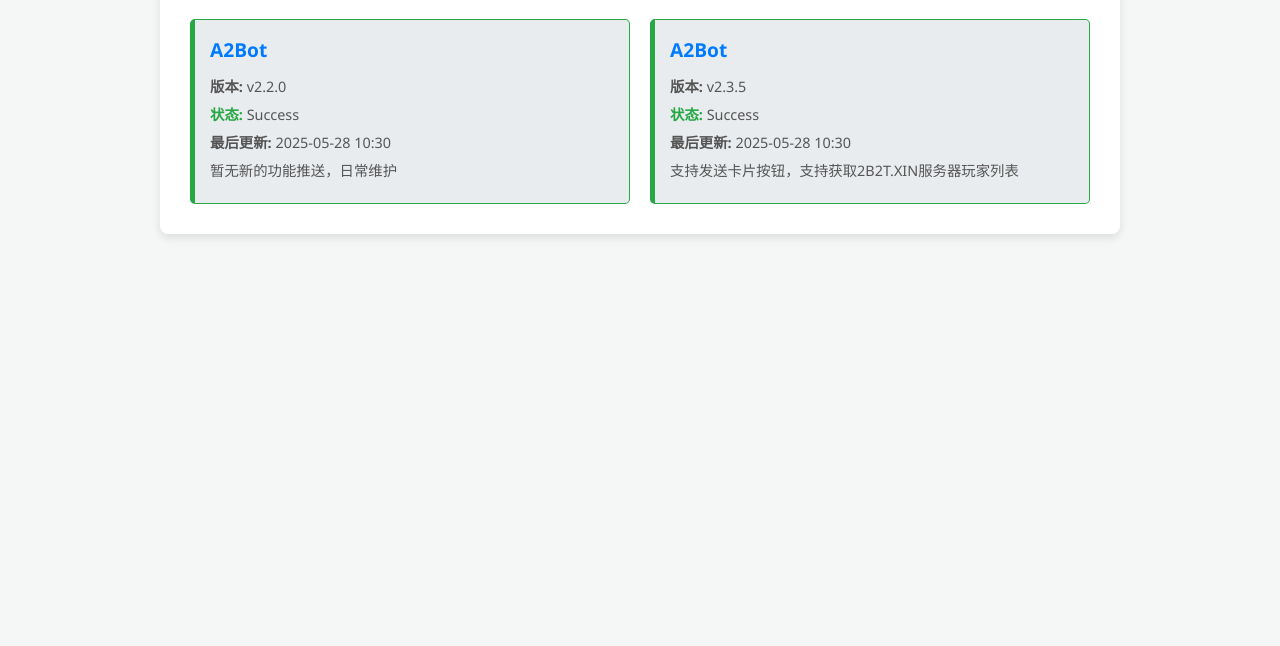
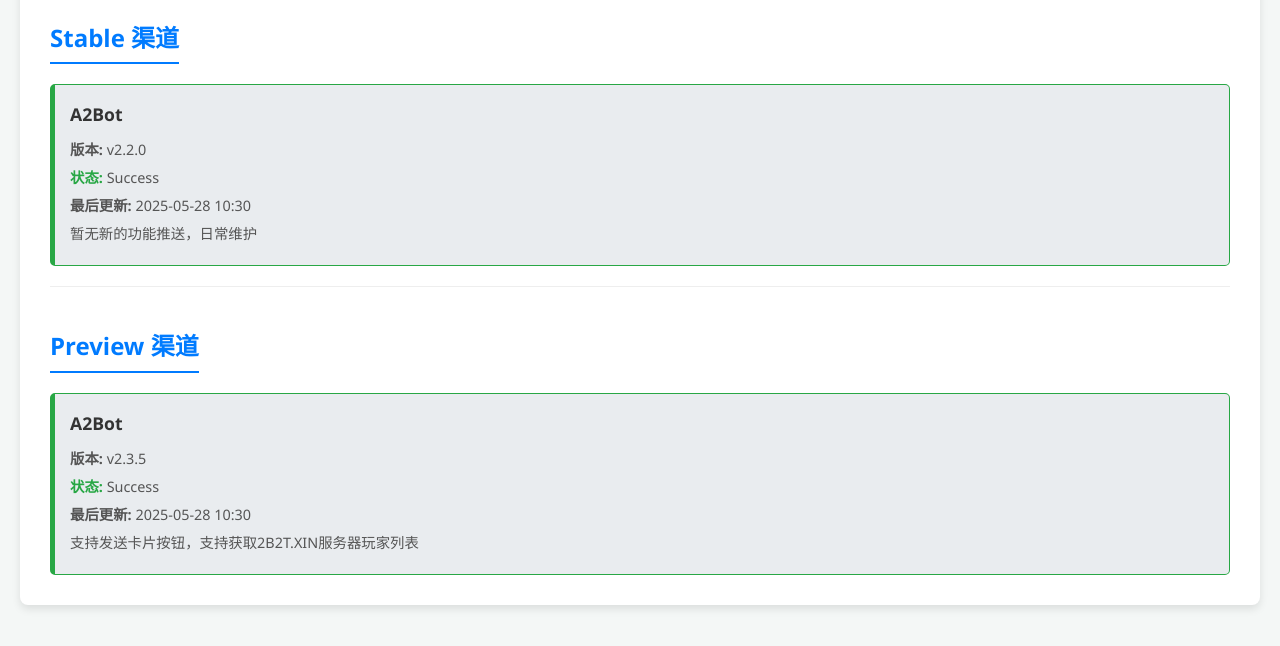
Before and after one commit to Starry-Sky-World/cdn, a plain HTML site: page pages/a2bot/index.html in a window 1280 px wide. Shown: the part 154-800 px from the top of the page. Drawn offline with Linux system fonts and the light colour scheme.

Commit message:
Update index.html

```diff
--- a/pages/a2bot/index.html
+++ b/pages/a2bot/index.html
@@ -3,7 +3,7 @@
 <head>
     <meta charset="UTF-8">
     <meta name="viewport" content="width=device-width, initial-scale=1.0">
-    <title>项目状态看板</title>
+    <title>项目状态看板 - 多渠道</title>
     <style>
         /* 全局样式 */
         body {
@@ -16,7 +16,7 @@
         }
 
         .container {
-            max-width: 900px;
+            max-width: 1200px; /* 适当增加最大宽度以容纳更多内容 */
             margin: 20px auto;
             background-color: #fff; /* 白色内容区域 */
             padding: 30px;
@@ -30,11 +30,33 @@
             margin-bottom: 30px;
         }
 
+        /* 渠道分组样式 */
+        .channel-section {
+            margin-bottom: 40px; /* 渠道分组之间的间距 */
+            padding-bottom: 20px;
+            border-bottom: 1px solid #eee; /* 分隔线 */
+        }
+
+        .channel-section:last-child {
+            border-bottom: none; /* 最后一个分组不需要分隔线 */
+            margin-bottom: 0;
+            padding-bottom: 0;
+        }
+
+        .channel-section h2 {
+            color: #007bff; /* 渠道标题颜色 */
+            margin-top: 0;
+            margin-bottom: 20px;
+            border-bottom: 2px solid #007bff; /* 渠道标题下划线 */
+            display: inline-block; /* 让下划线只与文字同宽 */
+            padding-bottom: 5px;
+        }
+
         /* 项目列表样式 */
         .project-list {
             display: grid; /* 使用Grid布局 */
             gap: 20px; /* 项目之间的间距 */
-            grid-template-columns: repeat(auto-fit, minmax(280px, 1fr)); /* 自适应列宽 */
+            grid-template-columns: repeat(auto-fit, minmax(300px, 1fr)); /* 自适应列宽，适当调整最小宽度 */
         }
 
         .project-item {
@@ -51,10 +73,10 @@
             box-shadow: 0 2px 5px rgba(0, 0, 0, 0.1);
         }
 
-        .project-item h2 {
+        .project-item h3 { /* 项目名称改为 h3 */
             margin-top: 0;
-            color: #007bff; /* 项目名称颜色 */
-            font-size: 1.2em;
+            color: #333; /* 项目名称颜色 */
+            font-size: 1.1em;
             margin-bottom: 10px;
         }
 
@@ -75,6 +97,7 @@
         .status-danger { border-color: #dc3545; color: #dc3545; } /* 红色 */
         .status-info    { border-color: #17a2b8; color: #17a2b8; } /* 青色 */
         .status-secondary { border-color: #6c757d; color: #6c757d; } /* 灰色 */
+        .status-unknown { border-color: #6c757d; color: #6c757d; } /* 未知状态使用灰色 */
 
         /* 加载和错误状态 */
         #loading-message {
@@ -88,6 +111,13 @@
             color: #dc3545; /* 红色错误信息 */
             font-weight: bold;
         }
+
+         #no-data-message {
+            text-align: center;
+            font-style: italic;
+            color: #666;
+            margin-top: 20px;
+         }
     </style>
 </head>
 <body>
@@ -97,16 +127,19 @@
 
         <div id="loading-message">加载中...</div>
         <div id="error-message" style="display: none;"></div>
-        <div class="project-list" id="project-status-list">
-            <!-- 项目状态将通过JavaScript加载到这里 -->
+        <div id="no-data-message" style="display: none;">未找到项目状态数据。</div>
+
+        <div id="status-sections">
+            <!-- 渠道分组和项目状态将通过JavaScript加载到这里 -->
         </div>
     </div>
 
     <script>
         document.addEventListener('DOMContentLoaded', () => {
-            const projectListDiv = document.getElementById('project-status-list');
+            const statusSectionsDiv = document.getElementById('status-sections');
             const loadingMessage = document.getElementById('loading-message');
             const errorMessage = document.getElementById('error-message');
+            const noDataMessage = document.getElementById('no-data-message');
 
             // 定义状态到CSS类的映射
             const statusClasses = {
@@ -114,7 +147,8 @@
                 'Warning': 'status-warning',
                 'Danger': 'status-danger',
                 'Info': 'status-info',
-                'Secondary': 'status-secondary' // 用于未知或次要状态
+                'Secondary': 'status-secondary',
+                'Unknown': 'status-unknown'
                 // 可以根据你的versions.json中的状态定义更多映射
             };
 
@@ -141,17 +175,69 @@
                          throw new Error(errorText);
                     }
 
-                    // 渲染项目状态
-                    data.forEach(project => {
+                    if (data.length === 0) {
+                         noDataMessage.style.display = 'block';
+                         return; // 没有数据，显示无数据消息并停止
+                    }
+
+                    // 隐藏无数据消息以防之前显示
+                    noDataMessage.style.display = 'none';
+
+                    // 按渠道分组项目
+                    const projectsByChannel = data.reduce((acc, project) => {
+                        const channel = project.channel || '未知渠道'; // 如果没有指定渠道，归类到“未知渠道”
+                        if (!acc[channel]) {
+                            acc[channel] = [];
+                        }
+                        acc[channel].push(project);
+                        return acc;
+                    }, {});
+
+                    // 定义渠道的显示顺序（可选，但能让常用渠道排在前面）
+                    const channelOrder = ['Stable', 'Beta', 'Preview'];
+                    // 获取所有实际存在的渠道，并按照 channelOrder 排序，未在 channelOrder 中的排在后面
+                    const sortedChannels = Object.keys(projectsByChannel).sort((a, b) => {
+                        const indexA = channelOrder.indexOf(a);
+                        const indexB = channelOrder.indexOf(b);
+
+                        if (indexA === -1 && indexB === -1) return 0; // 都在末尾，保持原有顺序
+                        if (indexA === -1) return 1; // a 在末尾
+                        if (indexB === -1) return -1; // b 在末尾
+                        return indexA - indexB; // 按照 channelOrder 排序
+                    });
+
+                    // 渲染按渠道分组的项目状态
+                    sortedChannels.forEach(channel => {
+                        const projects = projectsByChannel[channel];
+                         if (!projects || projects.length === 0) {
+                             // 理论上不会发生，因为我们是根据 projectsByChannel 的key来遍历的
+                             return;
+                         }
+
+                        // 创建渠道分组的 Section
+                        const section = document.createElement('section');
+                        section.classList.add('channel-section');
+
+                        const channelHeading = document.createElement('h2');
+                        channelHeading.textContent = `${channel} 渠道`;
+                        section.appendChild(channelHeading);
+
+                        // 创建项目列表容器
+                        const projectListDiv = document.createElement('div');
+                        projectListDiv.classList.add('project-list');
+
+                        // 渲染当前渠道下的项目
+                        projects.forEach(project => {
                             const projectItem = document.createElement('div');
                             projectItem.classList.add('project-item');
 
                             // 根据状态设置左侧边框颜色类
-                        const statusClass = statusClasses[project.status] || 'status-secondary';
+                            const statusKey = project.status || 'Unknown'; // 默认为 Unknown
+                            const statusClass = statusClasses[statusKey] || 'status-secondary'; // 如果状态不在映射中，使用 secondary 样式
                             projectItem.classList.add(statusClass);
 
                             projectItem.innerHTML = `
-                            <h2>${project.name || '未知项目'}</h2>
+                                <h3>${project.name || '未知项目'}</h3> <!-- 项目名称使用 h3 -->
                                 <p><strong>版本:</strong> ${project.version || 'N/A'}</p>
                                 <p><strong class="status ${statusClass}">状态:</strong> ${project.status || '未知'}</p>
                                 <p><strong>最后更新:</strong> ${project.last_updated || 'N/A'}</p>
@@ -159,6 +245,10 @@
                             `; // 可根据你的json结构添加更多字段
 
                             projectListDiv.appendChild(projectItem);
+                        });
+
+                        section.appendChild(projectListDiv); // 将项目列表添加到渠道 Section
+                        statusSectionsDiv.appendChild(section); // 将渠道 Section 添加到主容器
                     });
                 })
                 .catch(error => {
@@ -173,6 +263,8 @@
                          errorMessage.textContent = `加载数据失败，请检查versions.json文件或网络连接。详细错误: ${error.message}`;
                          errorMessage.style.display = 'block';
                     }
+                    // 确保无数据消息也隐藏
+                    noDataMessage.style.display = 'none';
                 });
         });
     </script>
```
Lines whose indentation alone changed are shown as unchanged.
